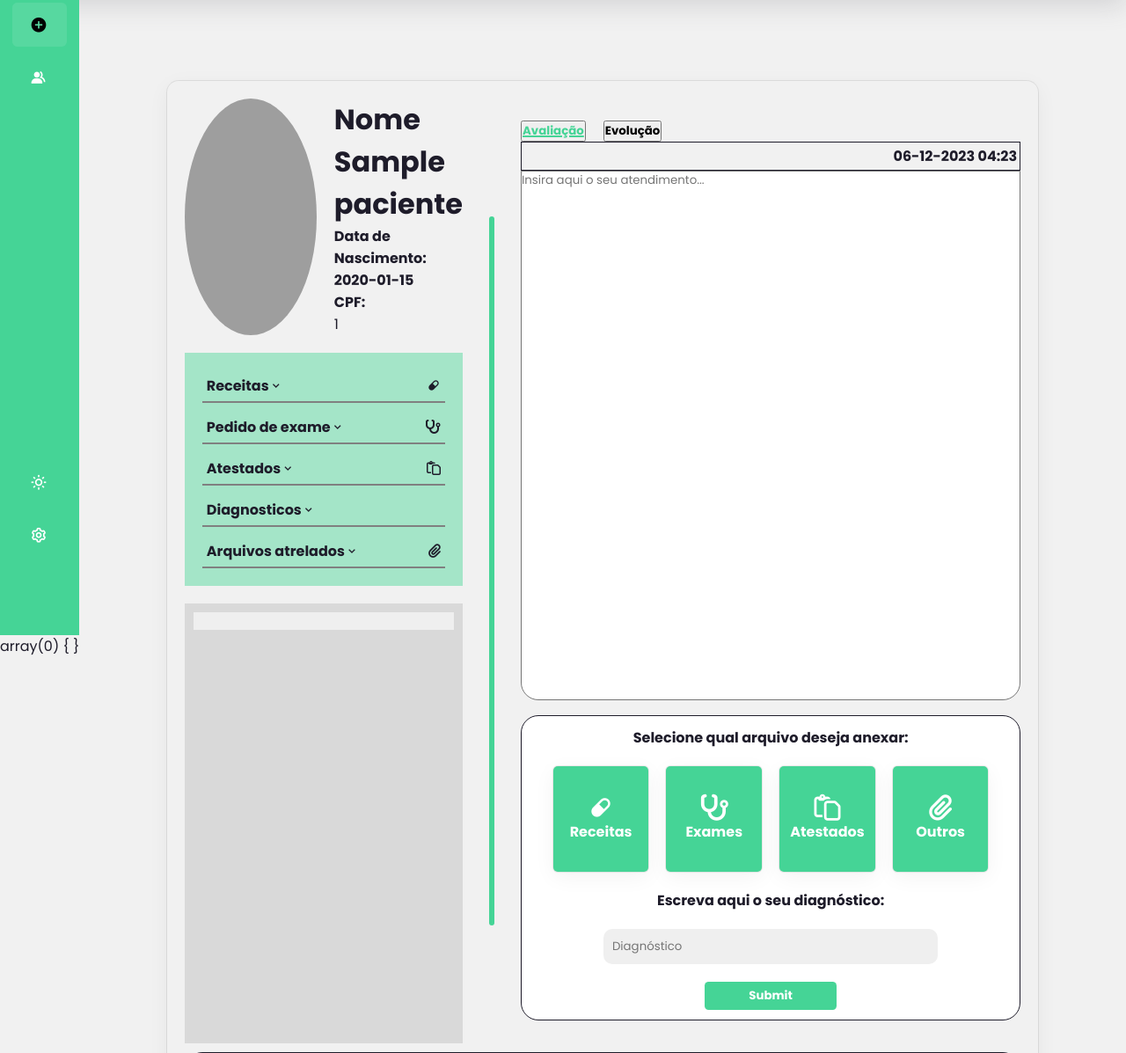
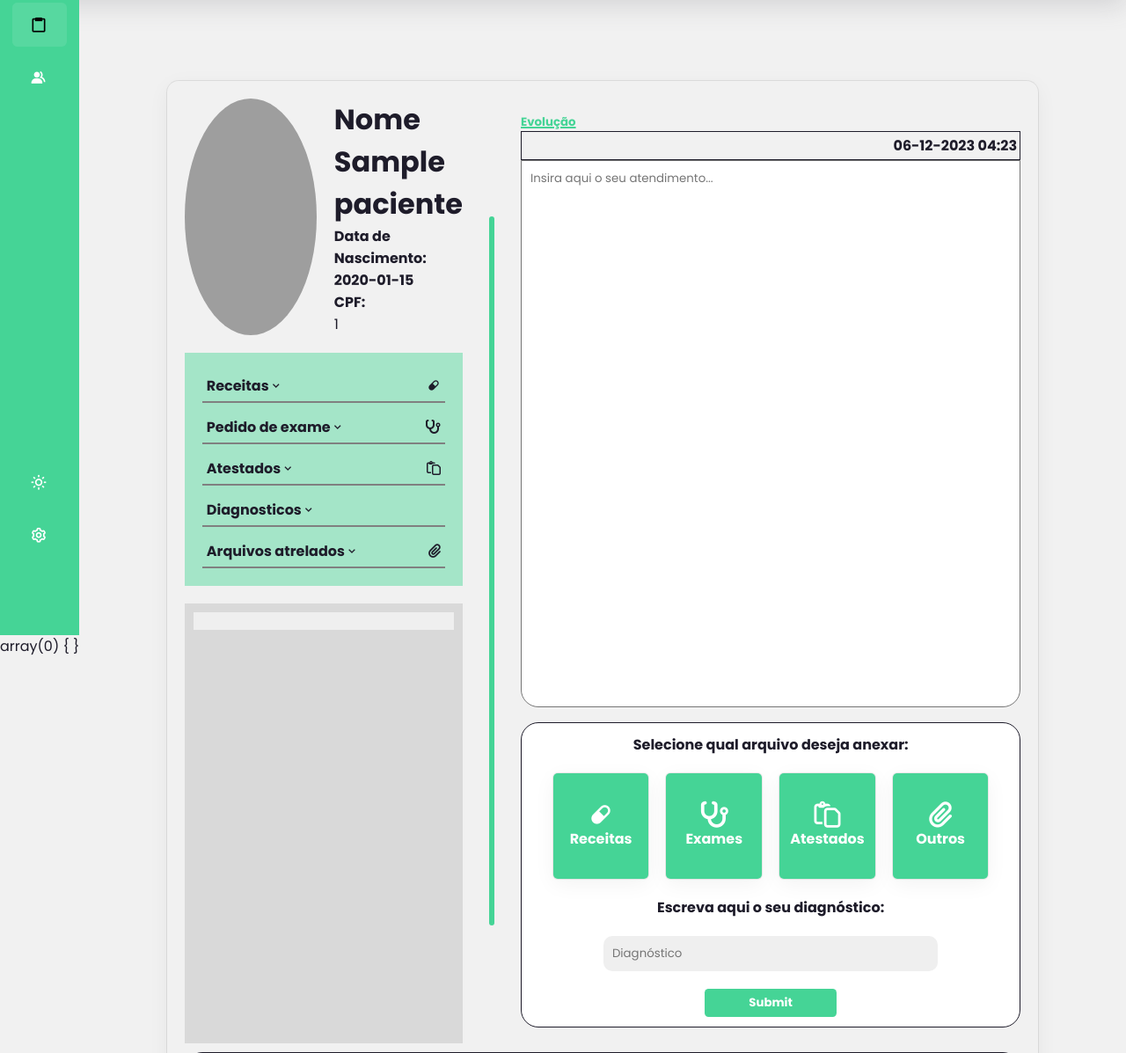
Before and after one commit to MAJE-Tecnologias/Evoluti, a PHP site: page /HTML/Estagiario/estagView_AtendimentoInterno.php?idCliente=1 in a window 1280 px wide. Shown: the part 78-1275 px from the top of the page at 88% size. Run offline with PHP 8.4, Linux system fonts and the light colour scheme; the visitor is signed in with stand-in values (Sample User, id 1); tables that the repository leaves empty hold one stand-in row (values such as "Sample post"); data that the repository does not hold is empty; some libraries are stand-ins or nearby versions; grey boxes are pictures that could not be loaded.

Commit message:
Commit 66

```diff
--- a/CSS/fisioAtendimentoInterno.css
+++ b/CSS/fisioAtendimentoInterno.css
@@ -54,6 +54,10 @@ body {
     row-gap: 20px;
     padding: 2%;
     background-color: white;
+}
+
+.escuro .formulario_wrapper2{
+    background: #18191A;
 }
 
 .tituloPontosDor{
@@ -231,6 +235,7 @@ summary{
     resize: none;
     width: 100%;
     height: 100%;
+    padding: 10px;
     border-radius: 0px 0px 20px 20px;
 }
 
@@ -241,6 +246,16 @@ summary{
 
 .texto_escolha{
     font-weight: 700;
+    background: 0;
+    border: 0;
+}
+
+.escuro .texto_escolha{
+    color: white;
+}
+
+.escuro .selecionado{
+    color: #45D496;
 }
 
 .selecionado{
--- a/HTML/Estagiario/estagView_AtendimentoInterno.php
+++ b/HTML/Estagiario/estagView_AtendimentoInterno.php
@@ -202,8 +202,7 @@ $nomeArray = $selectNome->fetch_array(MYSQLI_ASSOC);
 
                     <div class="formulario_direita">
                         <div class="faixa_escolha">
-                            <button onclick="ava()" id="ava" class="texto_escolha selecionado">Avaliação</button>
-                            <button onclick="evo()" id="evo" class="texto_escolha">Evolução</button>
+                            <button onclick="evo()" id="evo" class="texto_escolha selecionado">Evolução</button>
                         </div>
                         <div class="dia_avaliacao">
                             <p id="dia">
@@ -310,7 +309,7 @@ $nomeArray = $selectNome->fetch_array(MYSQLI_ASSOC);
                 <ul class="menu_links"></ul>
                 <li class="nav_link">
                     <a href="estagView_Atendimento.php" class="active">
-                        <i class='bx bxs-plus-circle icone'></i>
+                        <i class='bx bx-clipboard icone'></i>
                         <span class="menu_texto">Atendimento</span>
                     </a>
                 </li>
```
